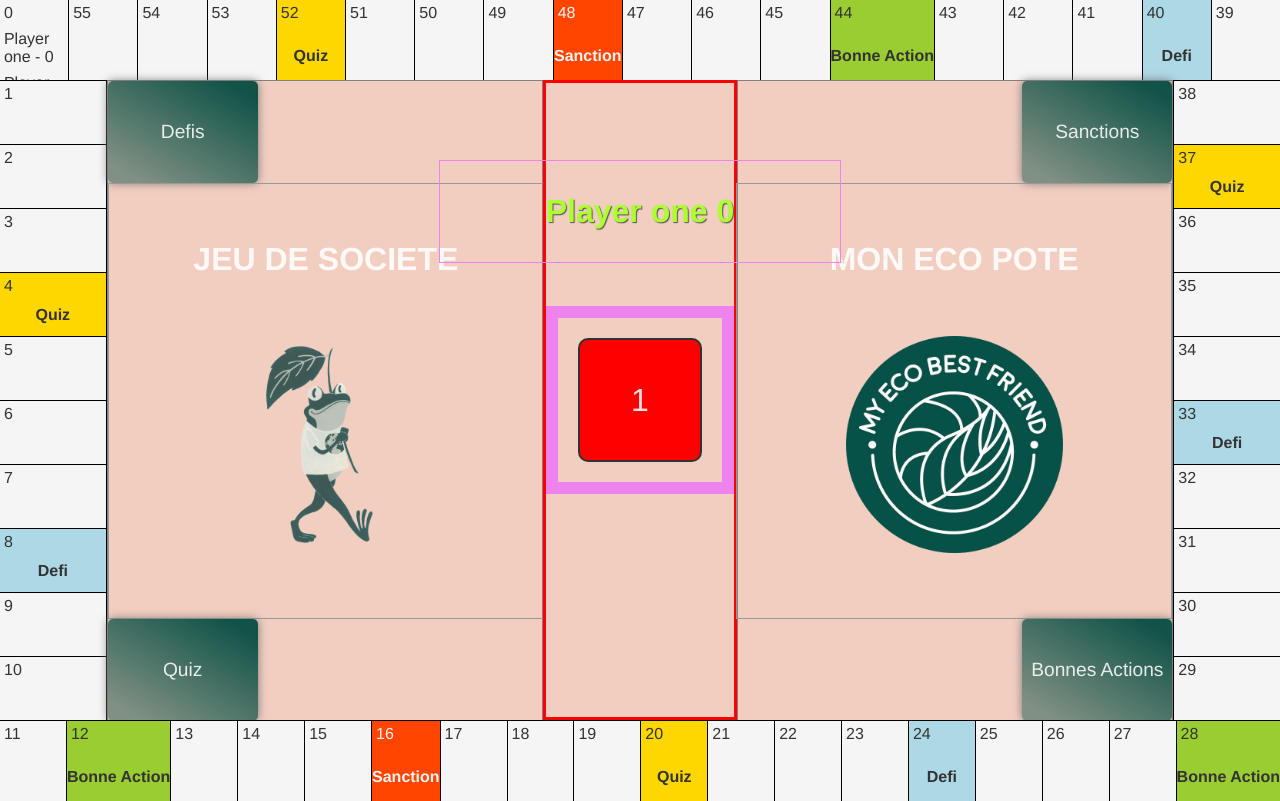
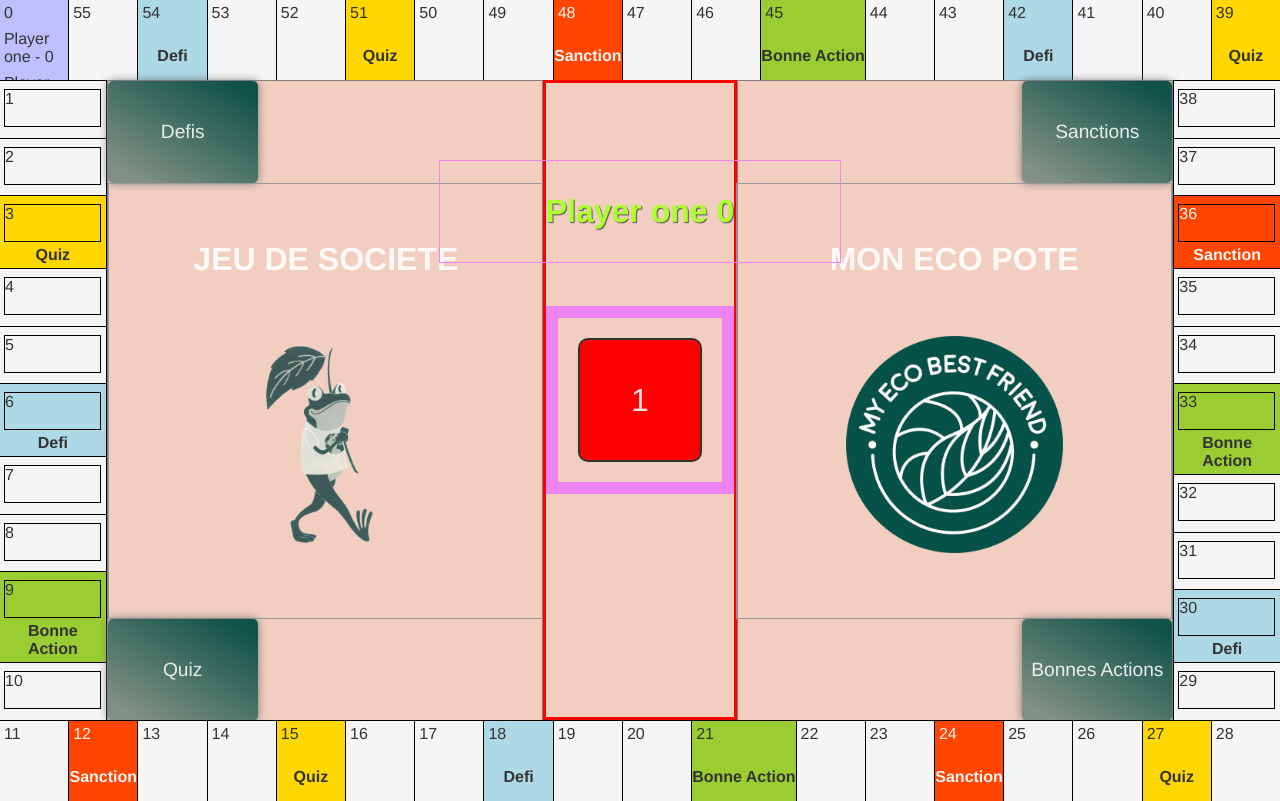
Before and after one commit to TLRKiliann/mono-game, a React (Vite) app in the folder vite-project/: page / in a window 1280 px wide. Built offline with nearby package versions, Linux system fonts and the light colour scheme.

Commit message:
pawns created & box resized

```diff
--- a/vite-project/src/App.css
+++ b/vite-project/src/App.css
@@ -45,12 +45,39 @@
   height: 10vh;
 }
 
+.squares {
+  display: flex;
+  flex-direction: column;
+  justify-content: start;
+  width: 12%;
+  height: 100%;
+  background: #f5f5f5;
+  border-right: 1px solid #000;
+  color: #333;
+}
+
+.first-square {
+  background: rgba(0, 0, 255, 0.25);
+}
+
+.squares:last-child {
+  border-right: 0 solid #000;
+}
+
 .squares-side {
   width: 99%;
   height: 20%;
+
+  display: flex;
+  flex-direction: column;
+  justify-content: center;
+
   background: #f5f5f5;
   border-top: 1px solid #000;
+
+  /* border: 3px solid red; */
   color: #333;
+  padding-top: 4px;
 }
 
 .squares-lside {
@@ -62,33 +89,24 @@
 }
 
 .squares-side p {
-  margin: 4px 4px;
-  /* border: 1px solid #000; */
+  display: grid;
+  grid-template-columns: 1fr 1fr 1fr;
+  grid-template-rows: 1fr 1fr;
+
+  width: 90%;
+
+  margin: auto;
+  margin-top: 4px;
+  margin-left: 4px;
+
+  border: 1px solid #000;
 }
 
 .squares-side h4 {
-  display: flex;
-  align-items: center;
-  justify-content: center;
-  height: 50%;
-  margin: auto;
+  text-align: center;
+  margin: 4px;
 
-  /* border: 1px solid #333; */
-}
-
-.squares {
-  display: flex;
-  flex-direction: column;
-  justify-content: start;
-  width: 12%;
-  height: 100%;
-  background: #f5f5f5;
-  border-right: 1px solid #000;
-  color: #333;
-}
-
-.squares:last-child {
-  border-right: 0 solid #000;
+  /* border: 1px solid orangered; */
 }
 
 .square-top {
@@ -240,3 +258,16 @@
 .defi-color {
   background: lightblue;
 }
+
+.span-pawn {
+  width: 24px;
+  height: 24px;
+
+  display: flex;
+  align-items: center;
+  justify-content: center;
+
+  border: 1px solid #333;
+  border-radius: 100%;
+  box-shadow: 5px 5px 5px -2px #333;
+}
--- a/vite-project/src/App.tsx
+++ b/vite-project/src/App.tsx
@@ -7,6 +7,7 @@
 type PlayerProps = {
   id: number;
   name: string;
+  color: string;
   caseNumber: number;
 };
 
@@ -26,36 +27,42 @@
   // counter by player
   const [activePlayerId, setActivePlayerId] = useState<number>(1);
 
-  // retrieve user's data from db
+  // simulation user's data from db
   const [players, setPlayers] = useState<PlayerProps[]>([
     {
       id: 1,
       name: "Player one",
+      color: "lightblue",
       caseNumber: count
     },
     {
       id: 2,
       name: "Player two",
+      color: "yellow",
       caseNumber: count
     },
     {
       id: 3,
       name: "Player three",
+      color: "red",
       caseNumber: count
     },
     {
       id: 4,
       name: "Player four",
+      color: "violet",
       caseNumber: count
     },
     {
       id: 5,
       name: "Player five",
+      color: "orange",
       caseNumber: count
     },
     {
       id: 6,
       name: "Player six",
+      color: "green",
       caseNumber: count
     }
   ]);
@@ -74,7 +81,8 @@
     <div className='frame'>
 
       <div className='top-frame'>
-        <div className='squares square-top'>
+
+        <div className='squares square-top first-square'>
 
           <p>0</p>
 
@@ -87,27 +95,26 @@
           <p>55</p>
         </div>
 
-        <div className='squares square-top'>
+        <div className='squares square-top defi-color'>
           <p>54</p>
+          <h4>Defi</h4>
         </div>
 
         <div className='squares square-top'>
           <p>53</p>
         </div>
+        <div className='squares square-top'>
+          <p>52</p>
+        </div>
 
         <div className='squares square-top quiz-color'>
-          <p>52</p>
+          <p>51</p>
           <h4>Quiz</h4>
-        </div>
-
-        <div className='squares square-top'>
-          <p>51</p>
         </div>
 
         <div className='squares square-top'>
           <p>50</p>
         </div>
-
         <div className='squares square-top'>
           <p>49</p>
         </div>
@@ -120,74 +127,115 @@
         <div className='squares square-top'>
           <p>47</p>
         </div>
-
         <div className='squares square-top'>
           <p>46</p>
         </div>
 
-        <div className='squares square-top'>
+        <div className='squares square-top action-color'>
           <p>45</p>
-        </div>
-
-        <div className='squares square-top action-color'>
-          <p>44</p>
           <h4>Bonne Action</h4>
         </div>
 
         <div className='squares square-top'>
+          <p>44</p>
+        </div>
+        <div className='squares square-top'>
           <p>43</p>
         </div>
 
-        <div className='squares square-top'>
+        <div className='squares square-top defi-color'>
           <p>42</p>
+          <h4>Defi</h4>
         </div>
 
         <div className='squares square-top'>
           <p>41</p>
         </div>
-        <div className='squares square-top defi-color'>
+        <div className='squares square-top'>
           <p>40</p>
-          <h4>Defi</h4>
         </div>
-        <div className='squares square-top'>
+
+        <div className='squares square-top quiz-color'>
           <p>39</p>
+          <h4>Quiz</h4>
         </div>
+
       </div>
 
       <div className="middle-frames">
+
         <div className='left-frame'>
+
           <div className='squares-side squares-lside'>
-            <p>1 {players.map((player) => player.caseNumber === 1 ? player.name : null)}</p>
+            <p>1 {players.map((player) => player.caseNumber === 1 ? (
+               <span style={{"background": player.color}} className="span-pawn">{player.id}</span>
+              ) : null)}
+            </p>
           </div>
           <div className='squares-side squares-lside'>
-            <p>2 {players.map((player) => player.caseNumber === 2 ? player.name : null)}</p>
+            <p>2 {players.map((player) => player.caseNumber === 2 ? (
+                <span style={{"background": player.color}} className="span-pawn">{player.id}</span>
+              ) : null)}
+            </p>
+          </div>
+
+          <div className='squares-side squares-lside quiz-color'>
+            <p>3 {players.map((player) => player.caseNumber === 3 ? (
+                <span style={{"background": player.color}} className="span-pawn">{player.id}</span>
+              ) : null)}
+            </p>
+            <h4>Quiz</h4>
+          </div>
+
+          <div className='squares-side squares-lside'>
+            <p>4 {players.map((player) => player.caseNumber === 4 ? (
+                <span style={{"background": player.color}} className="span-pawn">{player.id}</span>
+              ) : null)}
+            </p>
           </div>
           <div className='squares-side squares-lside'>
-            <p>3 {players.map((player) => player.caseNumber === 3 ? player.name : null)}</p>
+            <p>5 {players.map((player) => player.caseNumber === 5 ? (
+                <span style={{"background": player.color}} className="span-pawn">{player.id}</span>
+              ) : null)}
+            </p>
           </div>
-          <div className='squares-side squares-lside quiz-color'>
-            <p>4 {players.map((player) => player.caseNumber === 4 ? player.name : null)}</p>
-            <h4>Quiz</h4>
+
+          <div className='squares-side squares-lside defi-color'>
+            <p>6 {players.map((player) => player.caseNumber === 6 ? (
+                <span style={{"background": player.color}} className="span-pawn">{player.id}</span>
+              ) : null)}
+            </p>
+            <h4>Defi</h4>
+          </div>
+
+          <div className='squares-side squares-lside'>
+            <p>7 {players.map((player) => player.caseNumber === 7 ? (
+                <span style={{"background": player.color}} className="span-pawn">{player.id}</span>
+              ) : null)}
+            </p>
           </div>
           <div className='squares-side squares-lside'>
-            <p>5 {players.map((player) => player.caseNumber === 5 ? player.name : null)}</p>
+            <p>8 {players.map((player) => player.caseNumber === 8 ? (
+                <span style={{"background": player.color}} className="span-pawn">{player.id}</span>
+              ) : null)}
+            </p>
           </div>
+
+          <div className='squares-side squares-lside action-color'>
+            <p>9 {players.map((player) => player.caseNumber === 9 ? (
+                <span style={{"background": player.color}} className="span-pawn">{player.id}</span>
+              ) : null)}
+            </p>
+            <h4>Bonne Action</h4>
+          </div>
+
           <div className='squares-side squares-lside'>
-            <p>6 {players.map((player) => player.caseNumber === 6 ? player.name : null)}</p>
+            <p>10 {players.map((player) => player.caseNumber === 10 ? (
+                <span style={{"background": player.color}} className="span-pawn">{player.id}</span>
+              ) : null)}
+            </p>
           </div>
-          <div className='squares-side squares-lside'>
-            <p>7 {players.map((player) => player.caseNumber === 7 ? player.name : null)}</p>
-          </div>
-          <div className='squares-side squares-lside defi-color'>
-            <p>8 {players.map((player) => player.caseNumber === 8 ? player.name : null)}</p>
-            <h4>Defi</h4>
-          </div>
-          <div className='squares-side squares-lside'>
-            <p>9 {players.map((player) => player.caseNumber === 9 ? player.name : null)}</p>
-          </div>
-          <div className='squares-side squares-lside'>
-            <p>10 {players.map((player) => player.caseNumber === 10 ? player.name : null)}</p>
-          </div>
+
         </div>
 
         <div className="container-cards">
@@ -226,6 +274,7 @@
           </div>
 
           <div className='cards-box cards-box-right'>
+
             <div className="card">Sanctions</div>
 
             <div className="div-monecopote">
@@ -234,105 +283,132 @@
             </div>
 
             <div className="card">Bonnes Actions</div>
+
           </div>
+
         </div>
 
         <div className='right-frame'>
+
           <div className='squares-side squares-rside'>
             <p>38</p>
           </div>
-          <div className='squares-side squares-rside quiz-color'>
+          <div className='squares-side squares-rside'>
             <p>37</p>
-            <h4>Quiz</h4>
           </div>
-          <div className='squares-side squares-rside'>
+
+          <div className='squares-side squares-rside sanction-color'>
             <p>36</p>
+            <h4>Sanction</h4>
           </div>
+
           <div className='squares-side squares-rside'>
             <p>35</p>
           </div>
           <div className='squares-side squares-rside'>
             <p>34</p>
           </div>
-          <div className='squares-side squares-rside defi-color'>
+
+          <div className='squares-side squares-rside action-color'>
             <p>33</p>
-            <h4>Defi</h4>
+            <h4>Bonne Action</h4>
           </div>
+
           <div className='squares-side squares-rside'>
             <p>32</p>
           </div>
           <div className='squares-side squares-rside'>
             <p>31</p>
           </div>
-          <div className='squares-side squares-rside'>
+
+          <div className='squares-side squares-rside defi-color'>
             <p>30</p>
+            <h4>Defi</h4>
           </div>
+
           <div className='squares-side squares-rside'>
             <p>29</p>
           </div>
+
         </div>
+
       </div>
 
       <div className='bottom-frame'>
+
         <div className="squares square-bottom">
           <p>11</p>
         </div>
-        <div className="squares square-bottom action-color">
+
+        <div className="squares square-bottom sanction-color">
           <p>12</p>
-          <h4>Bonne Action</h4>
+          <h4>Sanction</h4>
         </div>
+
         <div className="squares square-bottom">
           <p>13</p>
         </div>
         <div className="squares square-bottom">
           <p>14</p>
         </div>
+
+        <div className="squares square-bottom quiz-color">
+          <p>15</p>
+          <h4>Quiz</h4>
+        </div>
+
         <div className="squares square-bottom">
-          <p>15</p>
-        </div>
-        <div className="squares square-bottom sanction-color">
           <p>16</p>
-          <h4>Sanction</h4>
         </div>
         <div className="squares square-bottom">
           <p>17</p>
         </div>
-        <div className="squares square-bottom">
+
+        <div className="squares square-bottom defi-color">
           <p>18</p>
+          <h4>Defi</h4>
         </div>
+
         <div className="squares square-bottom">
           <p>19</p>
         </div>
-        <div className="squares square-bottom quiz-color">
+        <div className="squares square-bottom">
           <p>20</p>
-          <h4>Quiz</h4>
         </div>
-        <div className="squares square-bottom">
+
+        <div className="squares square-bottom action-color">
           <p>21</p>
+          <h4>Bonne Action</h4>
         </div>
+
         <div className="squares square-bottom">
           <p>22</p>
         </div>
         <div className="squares square-bottom">
           <p>23</p>
         </div>
-        <div className="squares square-bottom defi-color">
+
+        <div className="squares square-bottom sanction-color">
           <p>24</p>
-          <h4>Defi</h4>
+          <h4>Sanction</h4>
         </div>
+
         <div className="squares square-bottom">
           <p>25</p>
         </div>
         <div className="squares square-bottom">
           <p>26</p>
         </div>
+
+        <div className="squares square-bottom quiz-color">
+          <p>27</p>
+          <h4>Quiz</h4>
+        </div>
+
         <div className="squares square-bottom">
-          <p>27</p>
+          <p>28</p>
         </div>
-        <div className="squares square-bottom action-color">
-          <p>28</p>
-          <h4>Bonne Action</h4>
-        </div>
+
       </div>
 
     </div>
```
